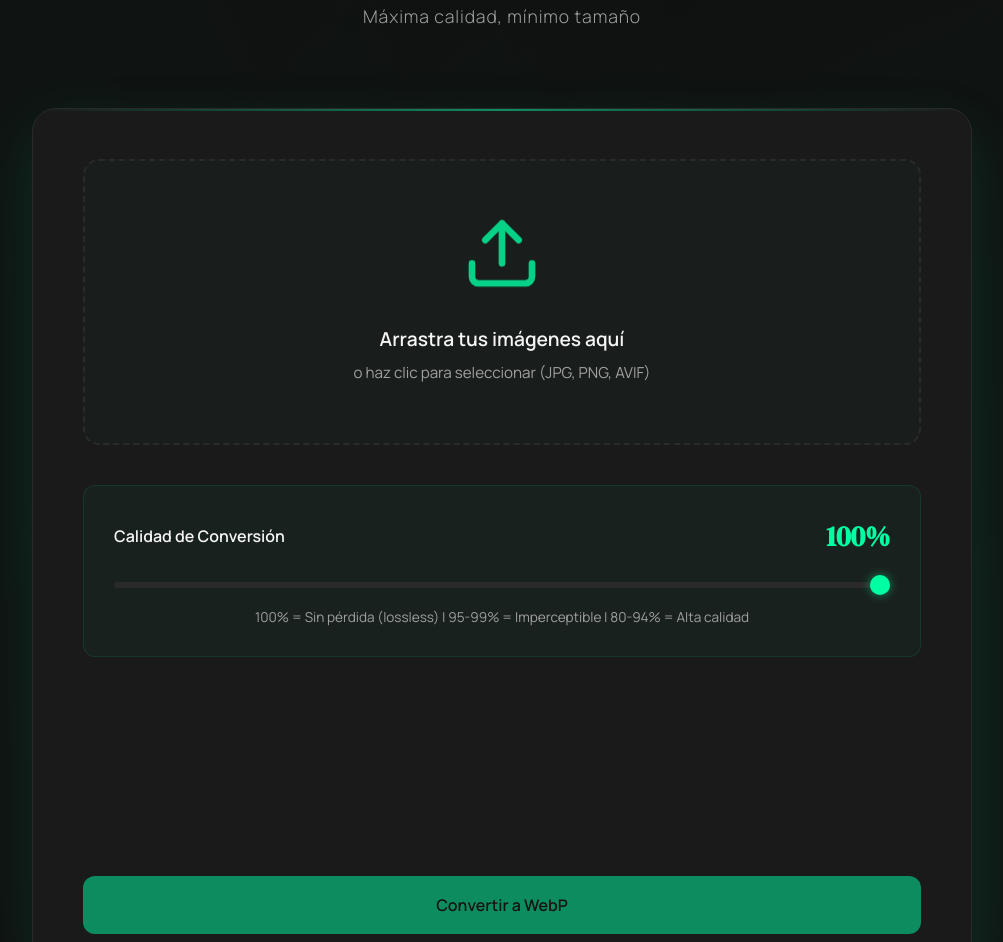
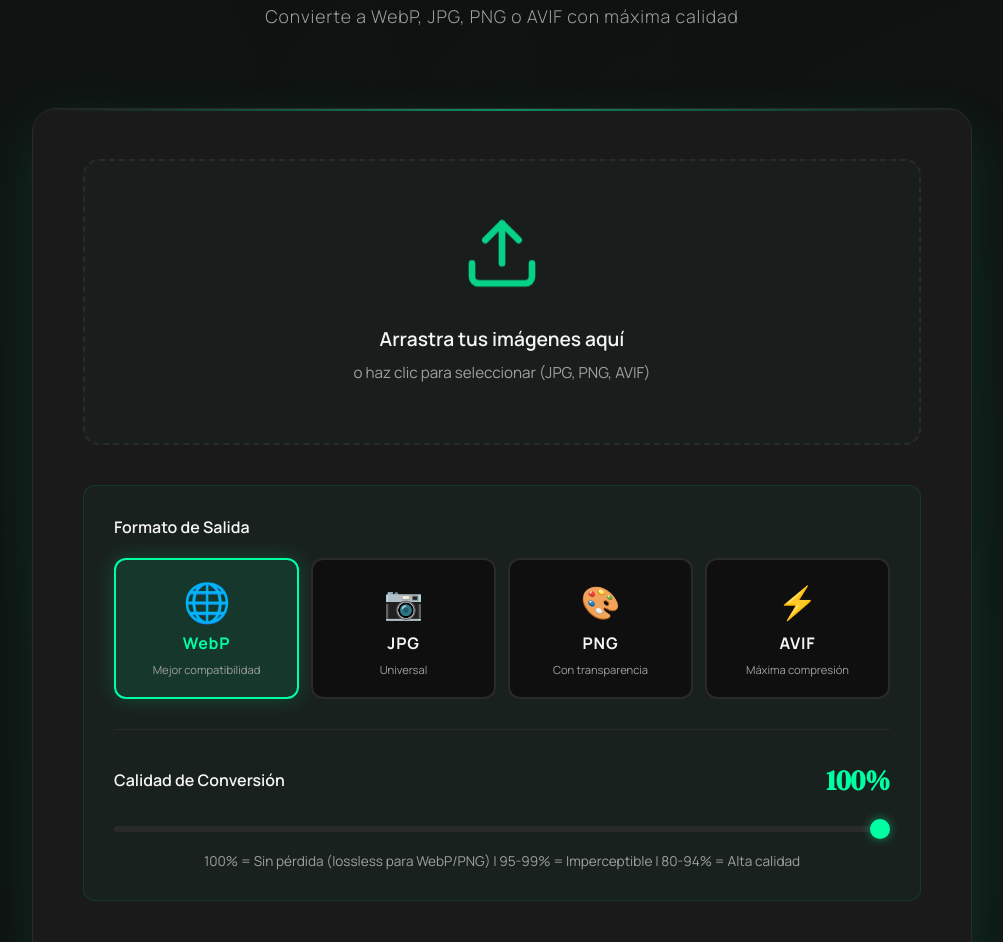
Before and after one commit to arteylogicarafa/imagenes, a plain HTML site: page index.html in a window 1280 px wide. Shown: the part 175-1117 px from the top of the page, without its empty margins (138-1141 px from the left). Drawn offline with nearby package versions, Linux system fonts and the light colour scheme.

Commit message:
Update index.html

```diff
--- a/index.html
+++ b/index.html
@@ -3,7 +3,7 @@
 <head>
     <meta charset="UTF-8">
     <meta name="viewport" content="width=device-width, initial-scale=1.0">
-    <title>Conversor WebP - Sin Pérdida de Calidad</title>
+    <title>Conversor de Imágenes - WebP, JPG, PNG, AVIF</title>
     <style>
         @import url('https://fonts.googleapis.com/css2?family=DM+Serif+Display:ital@0;1&family=Manrope:wght@300;400;600;700&display=swap');
 
@@ -189,6 +189,82 @@
             background: rgba(0, 255, 163, 0.03);
             border-radius: 12px;
             border: 1px solid rgba(0, 255, 163, 0.1);
+        }
+
+        .format-selector {
+            padding-bottom: 30px;
+            border-bottom: 1px solid var(--border);
+        }
+
+        .format-grid {
+            display: grid;
+            grid-template-columns: repeat(auto-fit, minmax(140px, 1fr));
+            gap: 12px;
+        }
+
+        .format-option {
+            display: flex;
+            flex-direction: column;
+            align-items: center;
+            cursor: pointer;
+            padding: 20px 15px;
+            border: 2px solid var(--border);
+            border-radius: 12px;
+            background: var(--bg-primary);
+            transition: all 0.3s cubic-bezier(0.4, 0, 0.2, 1);
+            position: relative;
+        }
+
+        .format-option:hover {
+            border-color: rgba(0, 255, 163, 0.5);
+            background: rgba(0, 255, 163, 0.05);
+            transform: translateY(-2px);
+        }
+
+        .format-option input[type="radio"] {
+            position: absolute;
+            opacity: 0;
+            cursor: pointer;
+        }
+
+        .format-option input[type="radio"]:checked ~ .format-label {
+            color: var(--accent);
+        }
+
+        .format-option input[type="radio"]:checked ~ .format-label .format-icon {
+            transform: scale(1.2);
+        }
+
+        .format-option:has(input:checked) {
+            border-color: var(--accent);
+            background: rgba(0, 255, 163, 0.1);
+            box-shadow: 0 0 20px rgba(0, 255, 163, 0.2);
+        }
+
+        .format-label {
+            display: flex;
+            flex-direction: column;
+            align-items: center;
+            gap: 8px;
+            transition: all 0.3s;
+        }
+
+        .format-icon {
+            font-size: 2rem;
+            transition: transform 0.3s cubic-bezier(0.34, 1.56, 0.64, 1);
+        }
+
+        .format-name {
+            font-weight: 700;
+            font-size: 1rem;
+            letter-spacing: 0.05em;
+        }
+
+        .format-desc {
+            font-size: 0.7rem;
+            color: var(--text-secondary);
+            font-weight: 400;
+            text-align: center;
         }
 
 
@@ -453,6 +529,10 @@
                 padding: 30px 20px;
             }
 
+            .format-grid {
+                grid-template-columns: repeat(2, 1fr);
+            }
+
             .action-buttons {
                 flex-direction: column;
             }
@@ -466,8 +546,8 @@
 <body>
     <div class="container">
         <header>
-            <h1>Conversor WebP</h1>
-            <p class="subtitle">Máxima calidad, mínimo tamaño</p>
+            <h1>Conversor de Imágenes</h1>
+            <p class="subtitle">Convierte a WebP, JPG, PNG o AVIF con máxima calidad</p>
         </header>
 
         <div class="main-card">
@@ -483,13 +563,53 @@
             </div>
 
             <div class="quality-control">
+                <div class="format-selector" style="margin-bottom: 30px;">
+                    <div class="quality-label" style="margin-bottom: 20px;">
+                        <span>Formato de Salida</span>
+                    </div>
+                    <div class="format-grid">
+                        <label class="format-option">
+                            <input type="radio" name="outputFormat" value="webp" checked>
+                            <span class="format-label">
+                                <span class="format-icon">🌐</span>
+                                <span class="format-name">WebP</span>
+                                <span class="format-desc">Mejor compatibilidad</span>
+                            </span>
+                        </label>
+                        <label class="format-option">
+                            <input type="radio" name="outputFormat" value="jpeg">
+                            <span class="format-label">
+                                <span class="format-icon">📷</span>
+                                <span class="format-name">JPG</span>
+                                <span class="format-desc">Universal</span>
+                            </span>
+                        </label>
+                        <label class="format-option">
+                            <input type="radio" name="outputFormat" value="png">
+                            <span class="format-label">
+                                <span class="format-icon">🎨</span>
+                                <span class="format-name">PNG</span>
+                                <span class="format-desc">Con transparencia</span>
+                            </span>
+                        </label>
+                        <label class="format-option">
+                            <input type="radio" name="outputFormat" value="avif">
+                            <span class="format-label">
+                                <span class="format-icon">⚡</span>
+                                <span class="format-name">AVIF</span>
+                                <span class="format-desc">Máxima compresión</span>
+                            </span>
+                        </label>
+                    </div>
+                </div>
+
                 <div class="quality-label">
                     <span>Calidad de Conversión</span>
                     <span class="quality-value"><span id="qualityValue">100</span>%</span>
                 </div>
                 <input type="range" id="qualitySlider" min="1" max="100" value="100">
                 <div class="quality-note">
-                    100% = Sin pérdida (lossless) | 95-99% = Imperceptible | 80-94% = Alta calidad
+                    100% = Sin pérdida (lossless para WebP/PNG) | 95-99% = Imperceptible | 80-94% = Alta calidad
                 </div>
             </div>
 
@@ -516,14 +636,14 @@
             </div>
 
             <div class="action-buttons">
-                <button class="btn-primary" id="convertBtn" disabled>Convertir a WebP</button>
+                <button class="btn-primary" id="convertBtn" disabled>Convertir Imágenes</button>
                 <button class="btn-primary" id="downloadAllBtn" style="display: none;">Descargar Todo (.zip)</button>
                 <button class="btn-secondary" id="clearBtn" style="display: none;">Limpiar</button>
             </div>
         </div>
 
         <footer>
-            <p>Conversor 100% cliente-side • Sin subida de archivos • Tu privacidad garantizada</p>
+            <p>Conversor 100% cliente-side • WebP, JPG, PNG, AVIF • Sin subida de archivos • Tu privacidad garantizada</p>
             <p style="margin-top: 10px;">Hecho con <span style="color: var(--accent);">♥</span> para desarrolladores</p>
         </footer>
     </div>
@@ -613,14 +733,25 @@
             convertedImages = [];
 
             const quality = parseInt(qualitySlider.value) / 100;
+            const outputFormat = document.querySelector('input[name="outputFormat"]:checked').value;
+
+            // Mapeo de formatos
+            const formatMap = {
+                'webp': { mime: 'image/webp', ext: '.webp' },
+                'jpeg': { mime: 'image/jpeg', ext: '.jpg' },
+                'png': { mime: 'image/png', ext: '.png' },
+                'avif': { mime: 'image/avif', ext: '.avif' }
+            };
+
+            const format = formatMap[outputFormat];
 
             for (const file of selectedFiles) {
-                const webpBlob = await convertToWebP(file, quality);
+                const convertedBlob = await convertImage(file, quality, format.mime);
                 convertedImages.push({
-                    blob: webpBlob,
-                    name: file.name.replace(/\.(jpg|jpeg|png|avif)$/i, '.webp'),
+                    blob: convertedBlob,
+                    name: file.name.replace(/\.(jpg|jpeg|png|avif|webp)$/i, format.ext),
                     originalSize: file.size,
-                    newSize: webpBlob.size
+                    newSize: convertedBlob.size
                 });
             }
 
@@ -633,7 +764,7 @@
             convertBtn.disabled = false;
         });
 
-        async function convertToWebP(file, quality) {
+        async function convertImage(file, quality, mimeType) {
             return new Promise((resolve) => {
                 const reader = new FileReader();
                 reader.onload = (e) => {
@@ -648,7 +779,7 @@
 
                         canvas.toBlob((blob) => {
                             resolve(blob);
-                        }, 'image/webp', quality);
+                        }, mimeType, quality);
                     };
                     img.src = e.target.result;
                 };
@@ -693,6 +824,7 @@
 
         downloadAllBtn.addEventListener('click', async () => {
             const zip = new JSZip();
+            const outputFormat = document.querySelector('input[name="outputFormat"]:checked').value;
 
             convertedImages.forEach(img => {
                 zip.file(img.name, img.blob);
@@ -702,7 +834,7 @@
             const url = URL.createObjectURL(content);
             const a = document.createElement('a');
             a.href = url;
-            a.download = 'imagenes-webp.zip';
+            a.download = `imagenes-${outputFormat}.zip`;
             a.click();
             URL.revokeObjectURL(url);
         });
@@ -714,7 +846,7 @@
             previewGrid.classList.remove('visible');
             stats.classList.remove('visible');
             convertBtn.disabled = true;
-            convertBtn.textContent = 'Convertir a WebP';
+            convertBtn.textContent = 'Convertir Imágenes';
             downloadAllBtn.style.display = 'none';
             clearBtn.style.display = 'none';
             fileInput.value = '';
```
